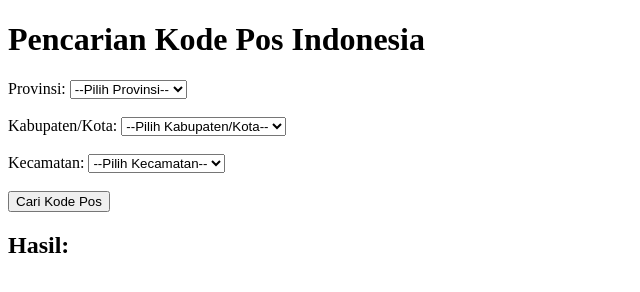
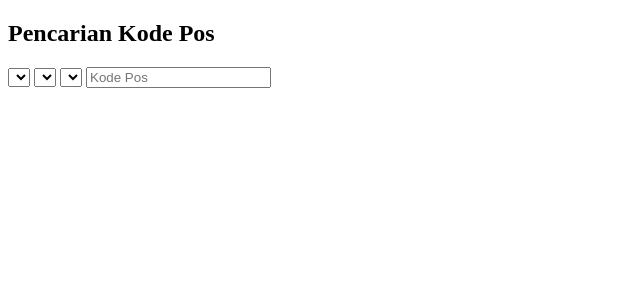
Before and after one commit to denziels/web-kodepos, a plain HTML site: page index.html in a window 1280 px wide. Shown: the whole page, without its empty margins (0-640 px from the left). Drawn offline with Linux system fonts and the light colour scheme; no server answers.

Commit message:
index.html

```diff
--- a/index.html
+++ b/index.html
@@ -2,36 +2,14 @@
 <html lang="id">
 <head>
     <meta charset="UTF-8">
-    <title>Pencarian Kode Pos Indonesia</title>
+    <title>Pencarian Kode Pos</title>
 </head>
 <body>
-    <h1>Pencarian Kode Pos Indonesia</h1>
-
-    <label for="provinsi">Provinsi:</label>
-    <select id="provinsi">
-        <option value="">--Pilih Provinsi--</option>
-    </select>
-
-    <br><br>
-
-    <label for="kabupaten">Kabupaten/Kota:</label>
-    <select id="kabupaten">
-        <option value="">--Pilih Kabupaten/Kota--</option>
-    </select>
-
-    <br><br>
-
-    <label for="kecamatan">Kecamatan:</label>
-    <select id="kecamatan">
-        <option value="">--Pilih Kecamatan--</option>
-    </select>
-
-    <br><br>
-
-    <button onclick="cariKodePos()">Cari Kode Pos</button>
-
-    <h2>Hasil:</h2>
-    <div id="hasil"></div>
+    <h2>Pencarian Kode Pos</h2>
+    <select id="provinsi"></select>
+    <select id="kota"></select>
+    <select id="kecamatan"></select>
+    <input type="text" id="kodepos" placeholder="Kode Pos" readonly>
 
     <script src="script.js"></script>
 </body>
```
